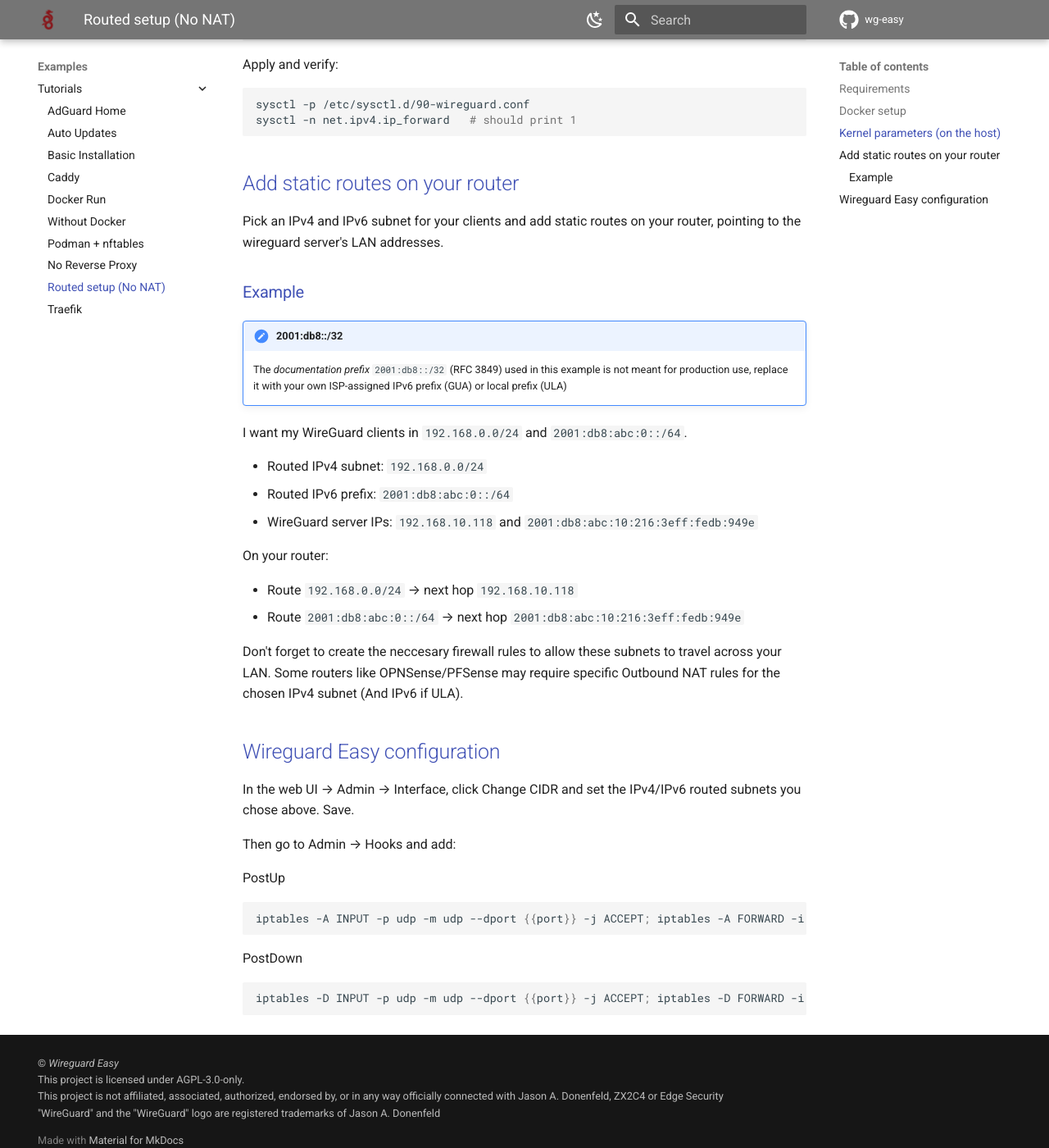
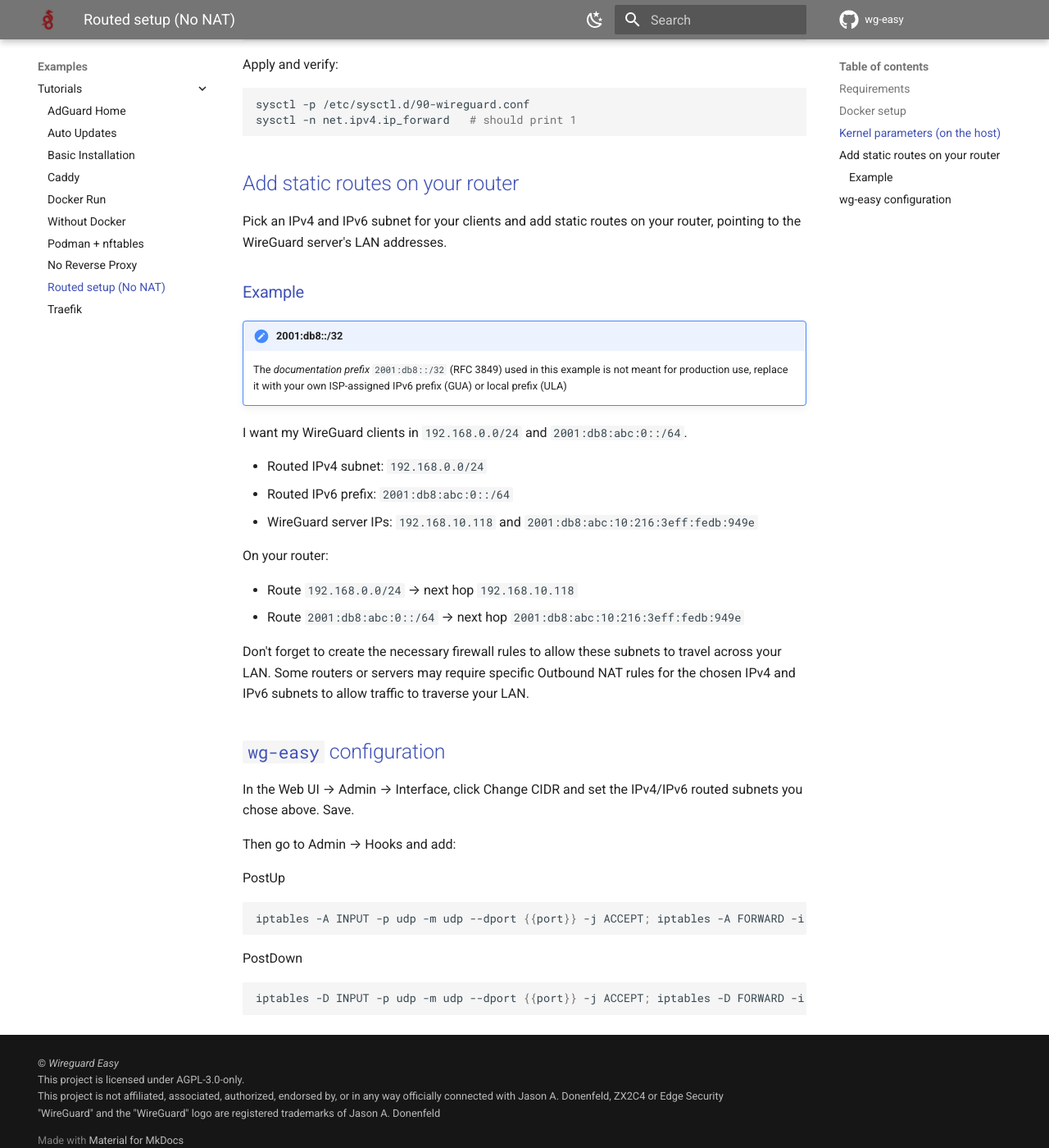
Before and after one commit to wg-easy/wg-easy, an MkDocs documentation site: the page built from docs/content/examples/tutorials/routed.md, in a window 1280 px wide and 1400 px high, scrolled down 1200 px. Shown: the whole window at 82% size. Built offline with MkDocs 1.6.1 and Material for MkDocs 9.7.7, drawn with Linux system fonts in a browser that asks for light colours; comment, search, counter and statistics services are not loaded; the version menu is left out; some of the changed text lies outside the part shown.

Commit message:
minor fix

```diff
--- a/docs/content/examples/tutorials/routed.md
+++ b/docs/content/examples/tutorials/routed.md
@@ -2,7 +2,7 @@
 title: Routed setup (No NAT)
 ---
 
-This guide shows how to run **wg-easy** with a routed setup so packets are forwarded instead of NATed.
+This guide shows how to run **wg-easy** with a routed setup, so packets are forwarded instead of NATed.
 
 In a routed design, each WireGuard client keeps its own IPv4/IPv6 address. That means you can identify clients by their real addresses instead of seeing everything as the WireGuard server’s IP.
 
@@ -54,7 +54,7 @@
 
 ## Add static routes on your router
 
-Pick an IPv4 and IPv6 subnet for your clients and add static routes on your router, pointing to the wireguard server's LAN addresses.
+Pick an IPv4 and IPv6 subnet for your clients and add static routes on your router, pointing to the WireGuard server's LAN addresses.
 
 ### Example
 
@@ -74,11 +74,11 @@
 - Route `192.168.0.0/24` → next hop `192.168.10.118`
 - Route `2001:db8:abc:0::/64` → next hop `2001:db8:abc:10:216:3eff:fedb:949e`
 
-Don't forget to create the neccesary firewall rules to allow these subnets to travel across your LAN. Some routers like OPNSense/PFSense may require specific Outbound NAT rules for the chosen IPv4 subnet (And IPv6 if ULA).
+Don't forget to create the necessary firewall rules to allow these subnets to travel across your LAN. Some routers or servers may require specific Outbound NAT rules for the chosen IPv4 and IPv6 subnets to allow traffic to traverse your LAN.
 
-## Wireguard Easy configuration
+## `wg-easy` configuration
 
-In the web UI → Admin → Interface, click Change CIDR and set the IPv4/IPv6 routed subnets you chose above. Save.
+In the Web UI → Admin → Interface, click Change CIDR and set the IPv4/IPv6 routed subnets you chose above. Save.
 
 Then go to Admin → Hooks and add:
 
```
